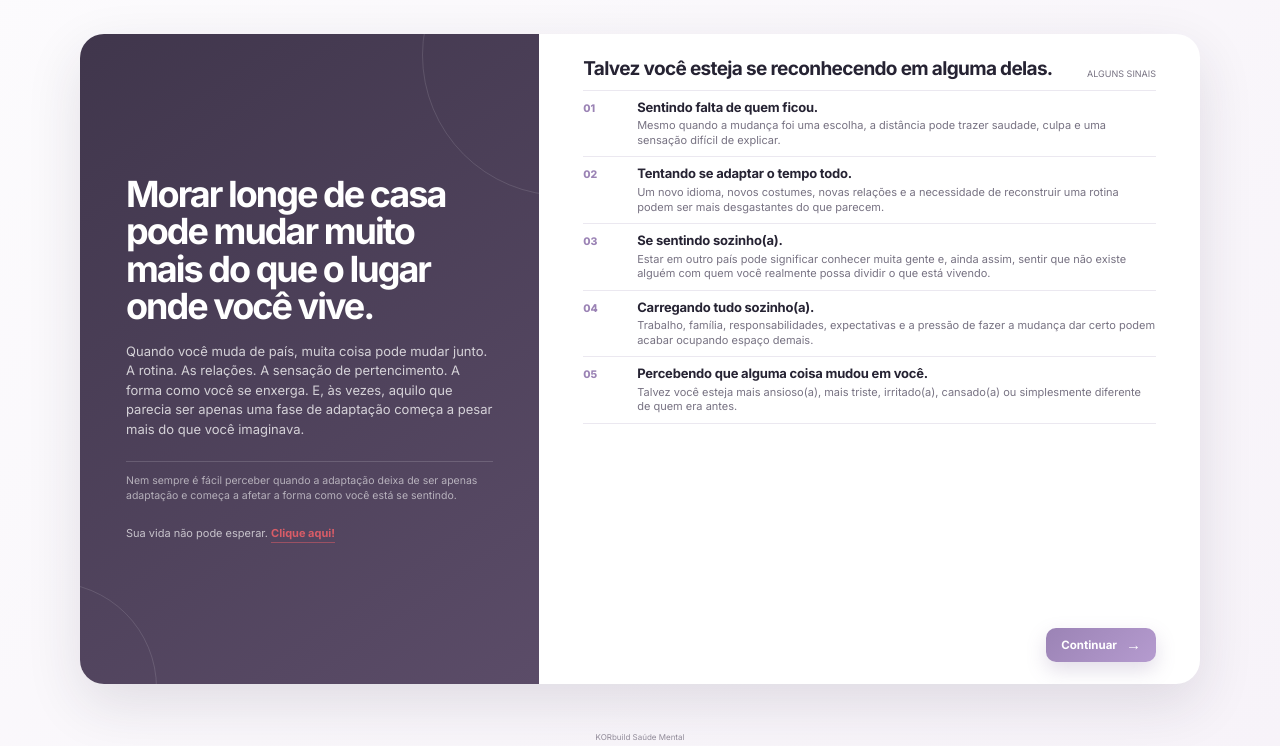
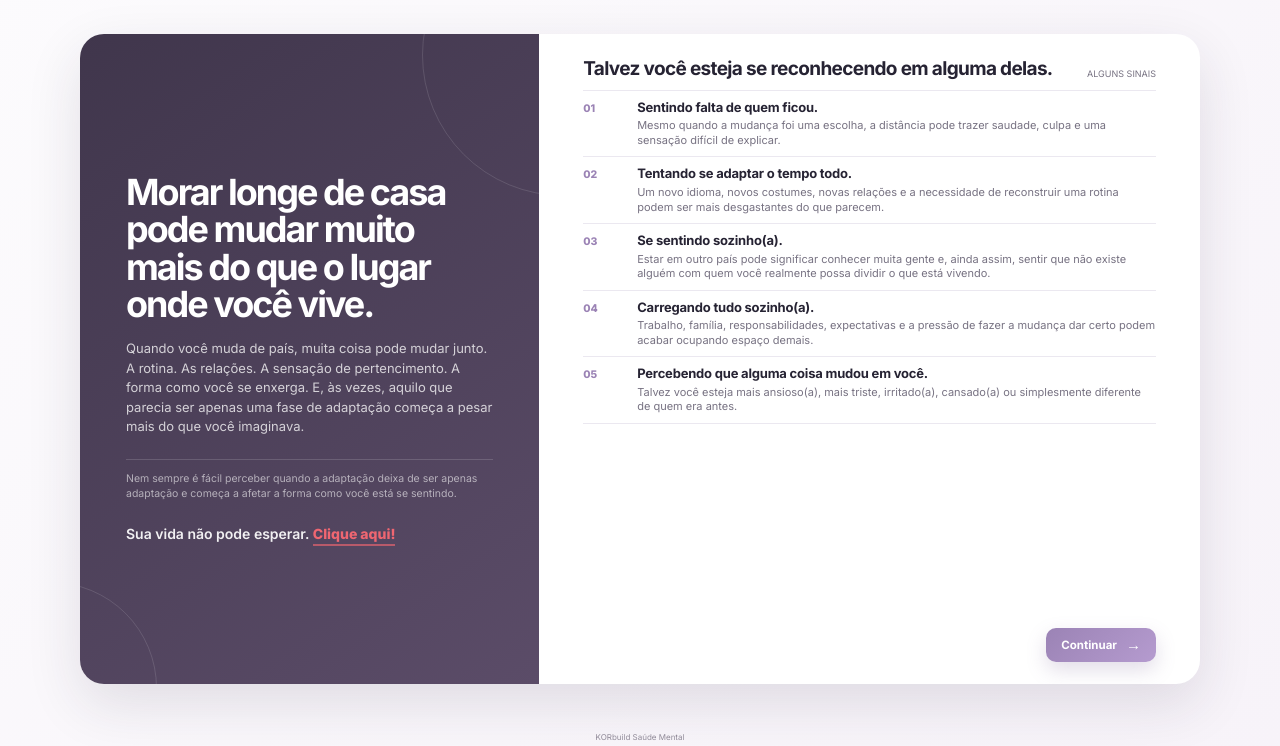
Before and after one commit to Nardacci/saudemental, a plain HTML site: page acolhimento.html in a window 1280 px wide. Shown: the part 69-815 px from the top of the page. Drawn offline with Linux system fonts and the light colour scheme.

Commit message:
Ajusta destaque do CTA da Página 2

```diff
--- a/acolhimento.html
+++ b/acolhimento.html
@@ -21,13 +21,13 @@
     .intro{position:relative;overflow:hidden;background:linear-gradient(145deg,var(--deep),var(--deep-2));padding:34px 46px;display:flex;flex-direction:column;justify-content:center;color:#fff}
     .intro:before,.intro:after{content:"";position:absolute;border:1px solid rgba(255,255,255,.12);border-radius:50%}.intro:before{width:280px;height:280px;right:-165px;top:-120px}.intro:after{width:210px;height:210px;left:-135px;bottom:-110px}
     .intro h1{position:relative;z-index:1;font-size:36px;line-height:1.04;letter-spacing:-.055em;margin:0 0 16px;max-width:470px}.intro>p{position:relative;z-index:1;color:rgba(255,255,255,.76);font-size:13px;line-height:1.5;margin:0;max-width:465px}.side-note{position:relative;z-index:1;margin-top:22px;padding-top:12px;border-top:1px solid rgba(255,255,255,.15);font-size:10.5px;line-height:1.42;color:rgba(255,255,255,.58);max-width:390px}
-    .intro .whatsapp-text{position:relative;z-index:1;margin:22px 0 0;color:rgba(255,255,255,.68);font-size:11px;line-height:1.35}.intro .whatsapp-text a{color:#d85c67;font-weight:700;text-decoration:none;border-bottom:1px solid rgba(216,92,103,.55);padding-bottom:2px}.intro .whatsapp-text a:hover{color:#ef737e;border-bottom-color:#ef737e}
+    .intro .whatsapp-text{position:relative;z-index:1;margin:22px 0 0;color:rgba(255,255,255,.92);font-size:14px;line-height:1.4;font-weight:600}.intro .whatsapp-text a{color:#ef6671;font-weight:800;text-decoration:none;border-bottom:2px solid rgba(239,102,113,.65);padding-bottom:2px}.intro .whatsapp-text a:hover{color:#ff7b84;border-bottom-color:#ff7b84}
     .content{padding:24px 44px 22px;display:flex;flex-direction:column;min-width:0}.content-head{display:flex;justify-content:space-between;align-items:flex-end;gap:16px;margin-bottom:11px}.content-head h2{font-size:19px;line-height:1.12;letter-spacing:-.035em;margin:0}.content-head span{font-size:9px;color:var(--muted);white-space:nowrap}
     .experiences{border-top:1px solid var(--line)}.experience{display:grid;grid-template-columns:40px 1fr;gap:14px;padding:9px 0;border-bottom:1px solid var(--line)}.experience:hover{transform:translateX(3px)}.number{font-size:10.5px;font-weight:800;color:var(--accent);padding-top:2px}.experience h3{font-size:13px;line-height:1.2;margin:0 0 3px;letter-spacing:-.015em}.experience p{font-size:11px;line-height:1.32;color:var(--muted);margin:0;max-width:650px}
     .closing{margin-top:auto;padding-top:13px;display:flex;align-items:flex-end;justify-content:flex-end;gap:18px}.continue{display:inline-flex;align-items:center;gap:9px;text-decoration:none;color:#fff;background:linear-gradient(135deg,var(--accent),var(--accent-2));font-size:11.5px;font-weight:700;white-space:nowrap;padding:10px 15px;border-radius:10px;box-shadow:0 8px 20px rgba(123,98,151,.22)}.continue span{font-size:15px;line-height:0}
     footer{text-align:center;color:#918b99;font-size:8px;height:15px;line-height:12px}
-    @media(max-width:850px){header{padding:0 20px;height:56px}.brand-name span{display:none}main{height:auto;min-height:calc(100vh - 56px);padding:12px 14px 20px}.journey{height:auto;grid-template-columns:1fr}.intro{padding:32px 26px}.intro h1{font-size:34px}.side-note{margin-top:22px}.intro .whatsapp-text{margin-top:22px}.content{padding:26px 26px 24px}.content-head{display:block}.content-head span{display:block;margin-top:6px}.experience{padding:11px 0}.experience h3{font-size:13px}.experience p{font-size:11.2px;line-height:1.4}.closing{display:flex;align-items:flex-end;justify-content:flex-end}.continue{margin-top:0}}
-    @media(min-width:851px) and (max-height:620px){.intro{padding:27px 42px}.intro h1{font-size:33px;margin-bottom:13px}.intro>p{font-size:12.5px;line-height:1.42}.side-note{margin-top:17px;padding-top:10px;font-size:10px}.intro .whatsapp-text{margin-top:17px;font-size:10.5px}.content{padding:20px 40px 18px}.content-head{margin-bottom:8px}.content-head h2{font-size:18px}.experience{padding:7px 0}.experience h3{font-size:12.5px}.experience p{font-size:10.5px;line-height:1.28}.closing{padding-top:10px}.continue{padding:8px 13px;font-size:11px}}
+    @media(max-width:850px){header{padding:0 20px;height:56px}.brand-name span{display:none}main{height:auto;min-height:calc(100vh - 56px);padding:12px 14px 20px}.journey{height:auto;grid-template-columns:1fr}.intro{padding:32px 26px}.intro h1{font-size:34px}.side-note{margin-top:22px}.intro .whatsapp-text{margin-top:22px;font-size:14px}.content{padding:26px 26px 24px}.content-head{display:block}.content-head span{display:block;margin-top:6px}.experience{padding:11px 0}.experience h3{font-size:13px}.experience p{font-size:11.2px;line-height:1.4}.closing{display:flex;align-items:flex-end;justify-content:flex-end}.continue{margin-top:0}}
+    @media(min-width:851px) and (max-height:620px){.intro{padding:27px 42px}.intro h1{font-size:33px;margin-bottom:13px}.intro>p{font-size:12.5px;line-height:1.42}.side-note{margin-top:17px;padding-top:10px;font-size:10px}.intro .whatsapp-text{margin-top:17px;font-size:13px}.content{padding:20px 40px 18px}.content-head{margin-bottom:8px}.content-head h2{font-size:18px}.experience{padding:7px 0}.experience h3{font-size:12.5px}.experience p{font-size:10.5px;line-height:1.28}.closing{padding-top:10px}.continue{padding:8px 13px;font-size:11px}}
   </style>
 </head>
 <body>
```
